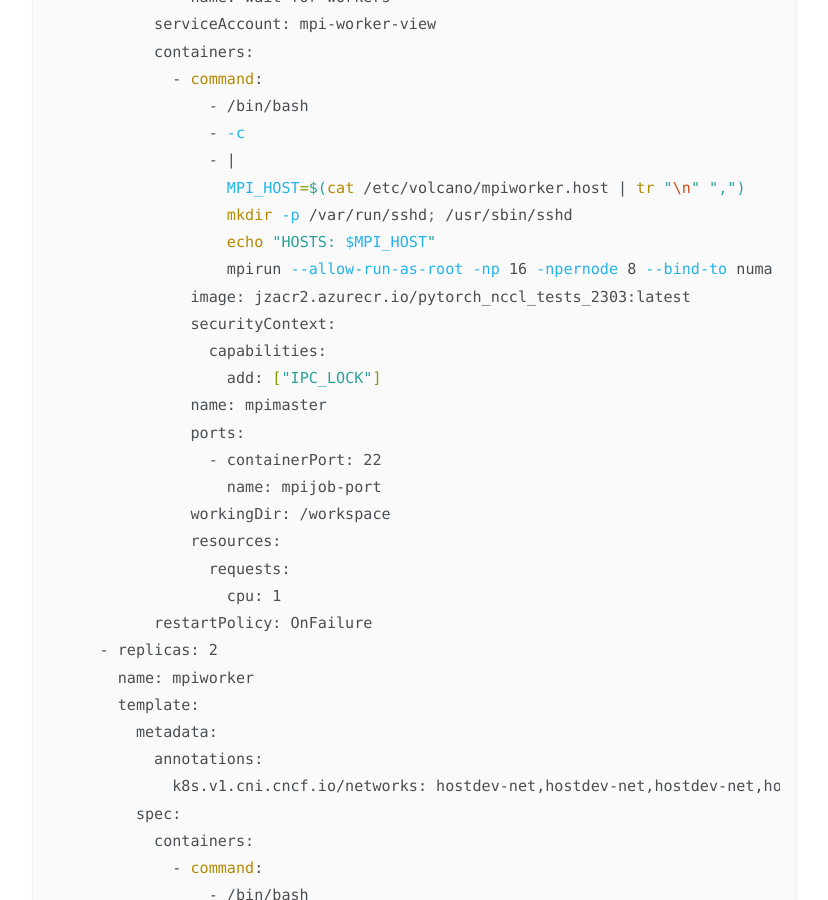
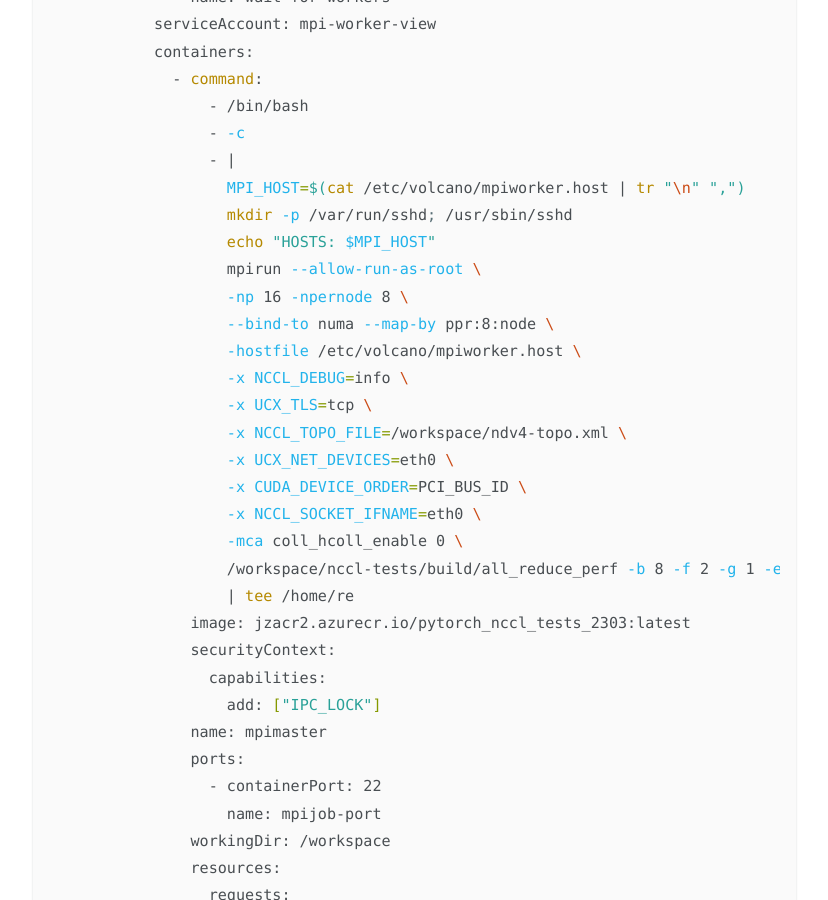
Before and after one commit to JingchaoZhang/JingchaoZhang.github.io, a Jekyll site: the page built from _posts/2023-09-11-NCCL test on AKS NDmV4 VM.md, in a window 1280 px wide and 900 px high, scrolled down 10713 px. Shown: the whole window, without its empty margins (252-1080 px from the left). Built offline with Jekyll 4.4.1, drawn with Linux system fonts in a browser that asks for light colours.

Commit message:
Update 2023-09-11-NCCL test on AKS NDmV4 VM.md

```diff
--- a/_posts/2023-09-11-NCCL test on AKS NDmV4 VM.md
+++ b/_posts/2023-09-11-NCCL test on AKS NDmV4 VM.md
@@ -339,7 +339,19 @@ spec:
                   MPI_HOST=$(cat /etc/volcano/mpiworker.host | tr "\n" ",")
                   mkdir -p /var/run/sshd; /usr/sbin/sshd
                   echo "HOSTS: $MPI_HOST"
-                  mpirun --allow-run-as-root -np 16 -npernode 8 --bind-to numa --map-by ppr:8:node -hostfile /etc/volcano/mpiworker.host -x NCCL_DEBUG=info -x UCX_TLS=tcp -x NCCL_TOPO_FILE=/workspace/ndv4-topo.xml -x UCX_NET_DEVICES=eth0 -x CUDA_DEVICE_ORDER=PCI_BUS_ID -x NCCL_SOCKET_IFNAME=eth0 -mca coll_hcoll_enable 0 /workspace/nccl-tests/build/all_reduce_perf -b 8 -f 2 -g 1 -e 8G -c 1 | tee /home/re
+                  mpirun --allow-run-as-root \
+                  -np 16 -npernode 8 \
+                  --bind-to numa --map-by ppr:8:node \
+                  -hostfile /etc/volcano/mpiworker.host \
+                  -x NCCL_DEBUG=info \
+                  -x UCX_TLS=tcp \
+                  -x NCCL_TOPO_FILE=/workspace/ndv4-topo.xml \
+                  -x UCX_NET_DEVICES=eth0 \
+                  -x CUDA_DEVICE_ORDER=PCI_BUS_ID \
+                  -x NCCL_SOCKET_IFNAME=eth0 \
+                  -mca coll_hcoll_enable 0 \
+                  /workspace/nccl-tests/build/all_reduce_perf -b 8 -f 2 -g 1 -e 8G -c 1 \
+                  | tee /home/re
               image: jzacr2.azurecr.io/pytorch_nccl_tests_2303:latest
               securityContext:
                 capabilities:
```
